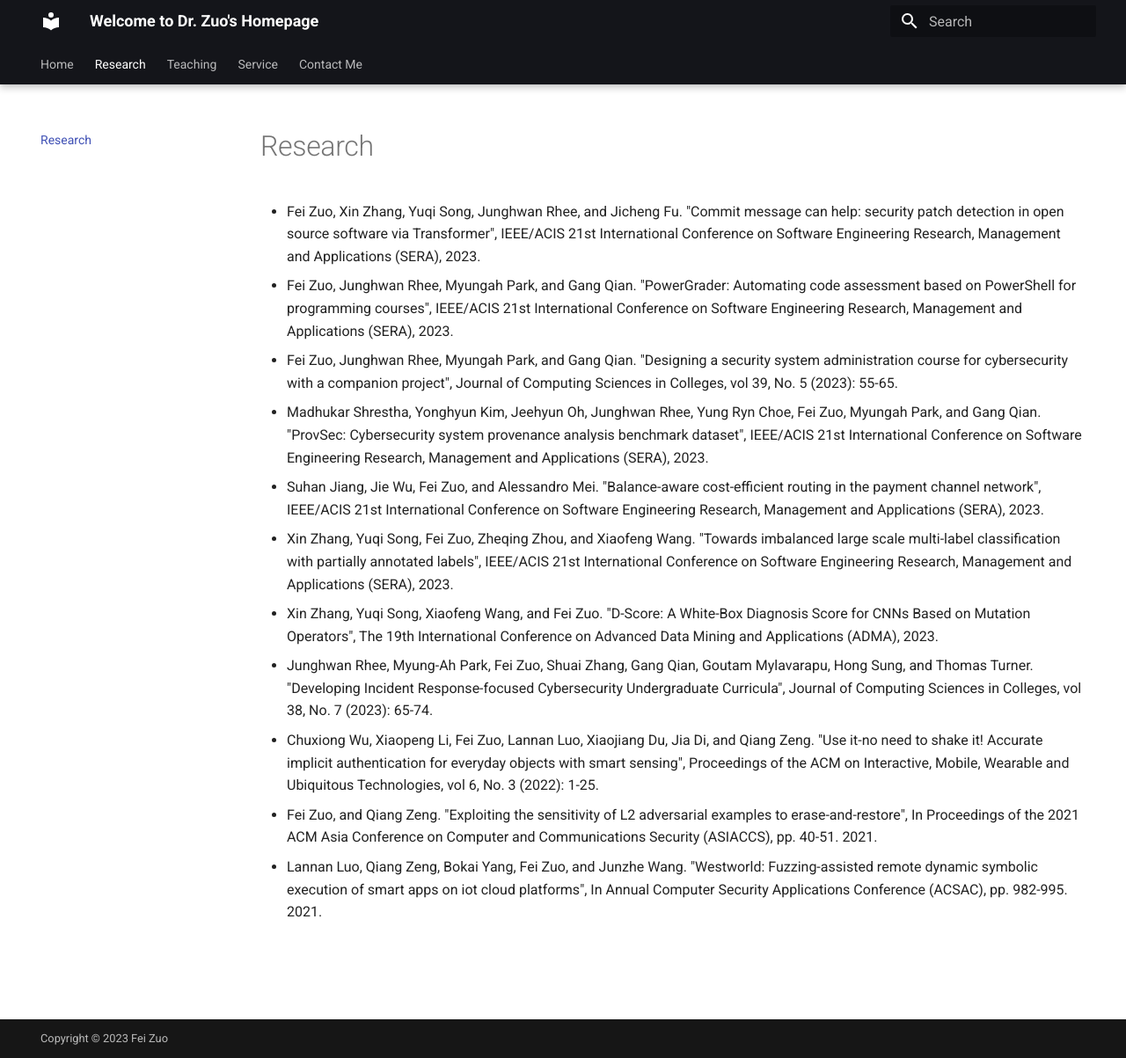
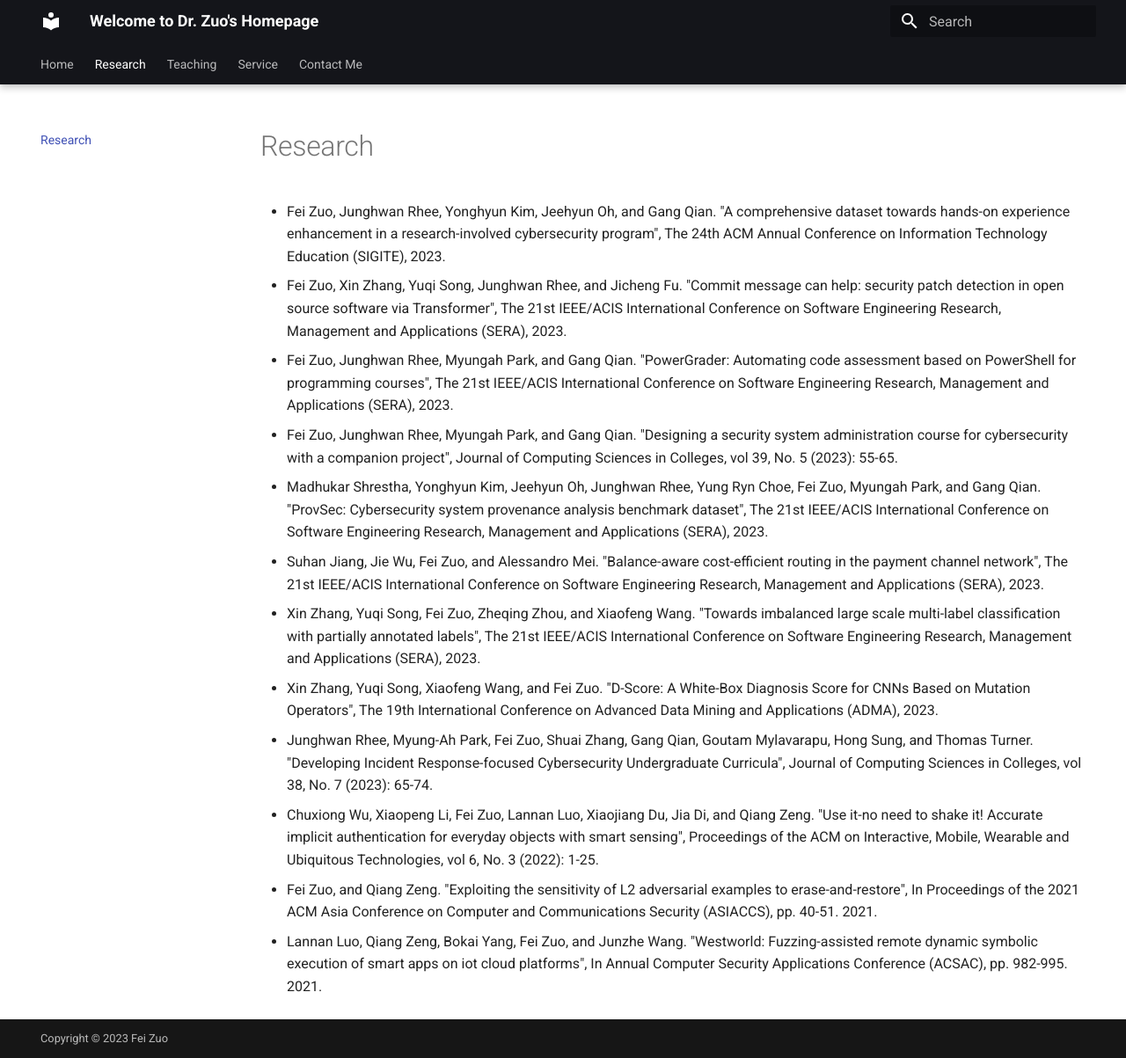
Before and after one commit to fzuo/homepage, an MkDocs documentation site: the page built from docs/research.md, in a window 1280 px wide and 1203 px high. Shown: the whole window at 88% size. Built offline with MkDocs 1.6.1 and Material for MkDocs 9.7.7, drawn with Linux system fonts in a browser that asks for light colours.

Commit message:
Updating files

```diff
--- a/docs/research.md
+++ b/docs/research.md
@@ -2,17 +2,19 @@
 
 <ul>
 
-<li> Fei Zuo, Xin Zhang, Yuqi Song, Junghwan Rhee, and Jicheng Fu. "Commit message can help: security patch detection in open source software via Transformer", IEEE/ACIS 21st International Conference on Software Engineering Research, Management and Applications (SERA), 2023.
+<li> Fei Zuo, Junghwan Rhee, Yonghyun Kim, Jeehyun Oh, and Gang Qian. "A comprehensive dataset towards hands-on experience enhancement in a research-involved cybersecurity program", The 24th ACM Annual Conference on Information Technology Education (SIGITE), 2023.
 
-<li> Fei Zuo, Junghwan Rhee, Myungah Park, and Gang Qian. "PowerGrader: Automating code assessment based on PowerShell for programming courses", IEEE/ACIS 21st International Conference on Software Engineering Research, Management and Applications (SERA), 2023.
+<li> Fei Zuo, Xin Zhang, Yuqi Song, Junghwan Rhee, and Jicheng Fu. "Commit message can help: security patch detection in open source software via Transformer", The 21st IEEE/ACIS International Conference on Software Engineering Research, Management and Applications (SERA), 2023.
+
+<li> Fei Zuo, Junghwan Rhee, Myungah Park, and Gang Qian. "PowerGrader: Automating code assessment based on PowerShell for programming courses", The 21st IEEE/ACIS International Conference on Software Engineering Research, Management and Applications (SERA), 2023.
 
 <li> Fei Zuo, Junghwan Rhee, Myungah Park, and Gang Qian. "Designing a security system administration course for cybersecurity with a companion project", Journal of Computing Sciences in Colleges, vol 39, No. 5 (2023): 55-65.
 
-<li> Madhukar Shrestha, Yonghyun Kim, Jeehyun Oh, Junghwan Rhee, Yung Ryn Choe, Fei Zuo, Myungah Park, and Gang Qian. "ProvSec: Cybersecurity system provenance analysis benchmark dataset", IEEE/ACIS 21st International Conference on Software Engineering Research, Management and Applications (SERA), 2023.
+<li> Madhukar Shrestha, Yonghyun Kim, Jeehyun Oh, Junghwan Rhee, Yung Ryn Choe, Fei Zuo, Myungah Park, and Gang Qian. "ProvSec: Cybersecurity system provenance analysis benchmark dataset", The 21st IEEE/ACIS International Conference on Software Engineering Research, Management and Applications (SERA), 2023.
 
-<li> Suhan Jiang, Jie Wu, Fei Zuo, and Alessandro Mei. "Balance-aware cost-efficient routing in the payment channel network", IEEE/ACIS 21st International Conference on Software Engineering Research, Management and Applications (SERA), 2023.
+<li> Suhan Jiang, Jie Wu, Fei Zuo, and Alessandro Mei. "Balance-aware cost-efficient routing in the payment channel network", The 21st IEEE/ACIS International Conference on Software Engineering Research, Management and Applications (SERA), 2023.
 
-<li> Xin Zhang, Yuqi Song, Fei Zuo, Zheqing Zhou, and Xiaofeng Wang. "Towards imbalanced large scale multi-label classification with partially annotated labels", IEEE/ACIS 21st International Conference on Software Engineering Research, Management and Applications (SERA), 2023.
+<li> Xin Zhang, Yuqi Song, Fei Zuo, Zheqing Zhou, and Xiaofeng Wang. "Towards imbalanced large scale multi-label classification with partially annotated labels", The 21st IEEE/ACIS International Conference on Software Engineering Research, Management and Applications (SERA), 2023.
 
 <li> Xin Zhang, Yuqi Song, Xiaofeng Wang, and Fei Zuo. "D-Score: A White-Box Diagnosis Score for CNNs Based on Mutation Operators", The 19th International Conference on Advanced Data Mining and Applications (ADMA), 2023.
 
```
Also changed, not shown: docs/index.md (+1 -1 lines).
